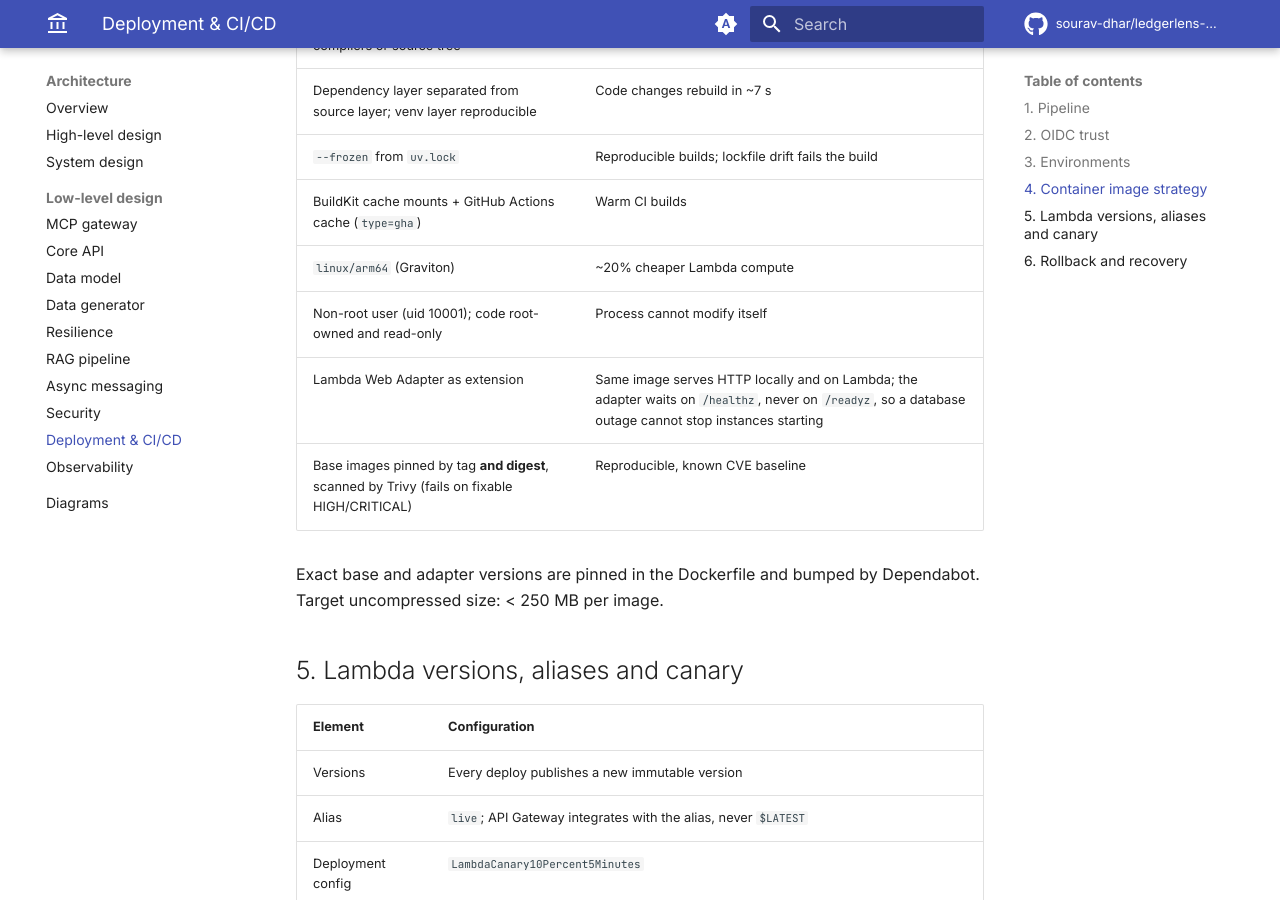
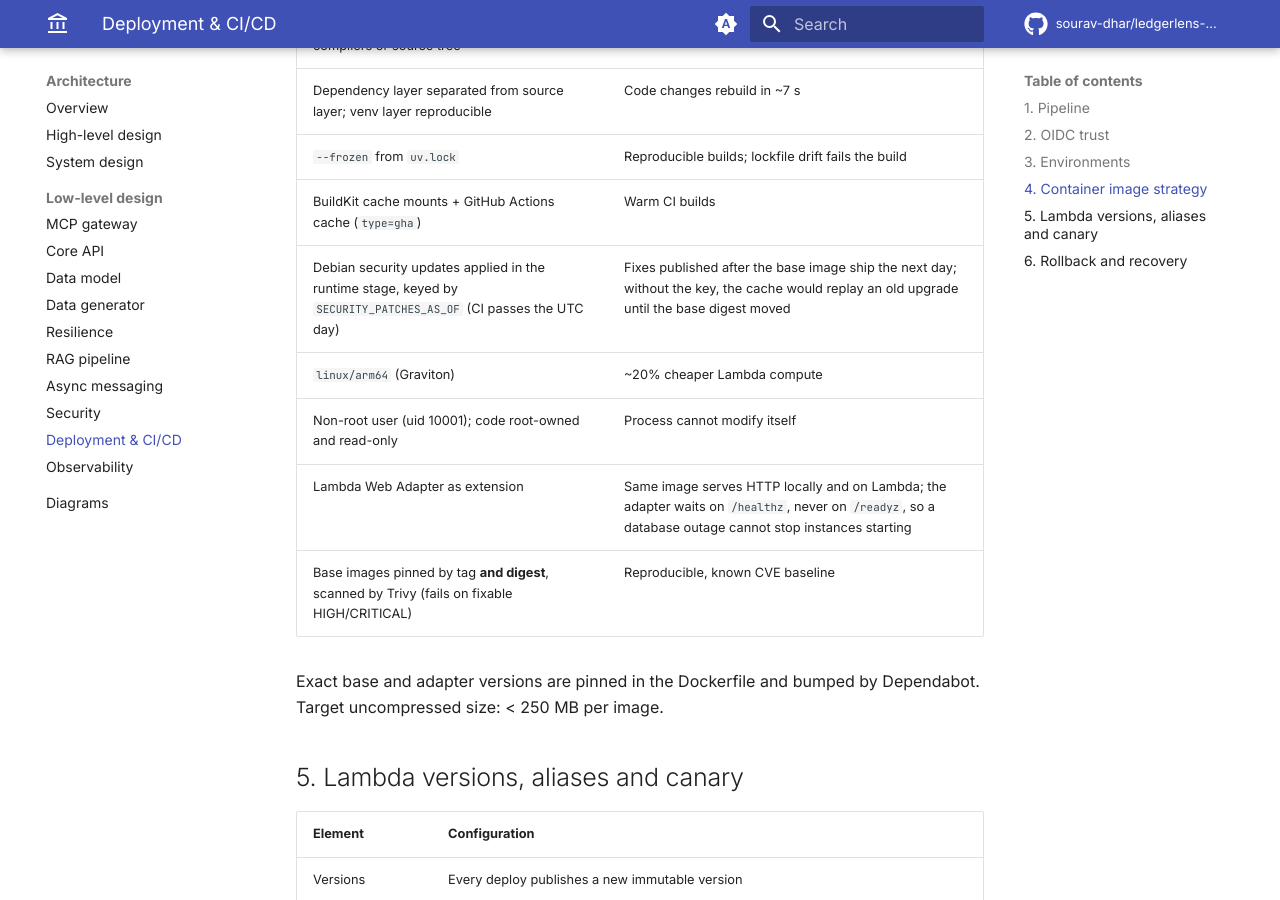
Before and after one commit to sourav-dhar/ledgerlens-mcp, an MkDocs documentation site: the page built from docs/architecture/lld/deployment-cicd.md, in a window 1280 px wide and 900 px high, scrolled down 2602 px. Built offline with MkDocs 1.6.1 and Material for MkDocs 9.7.7, drawn with Linux system fonts in a browser that asks for light colours; comment, search, counter and statistics services are not loaded.

Commit message:
fix(docker): rebuild the security-patch layer daily despite the cache
Every image failed Trivy on CVE-2026-124851 (libzstd1, HIGH) although the
runtime stage runs apt-get upgrade and Debian already ships the fix
(1.5.7+dfsg-1+deb13u1, confirmed in the pinned base image). The GitHub
Actions layer cache replayed the upgrade layer built before the fix was
published: its instruction and base digest had not changed, so patches
stopped floating until Dependabot moved the base. CI now passes the UTC
day as SECURITY_PATCHES_AS_OF, which keys that layer, so it is rebuilt
once a day while the venv and code layers stay cached.

```diff
--- a/docs/architecture/lld/deployment-cicd.md
+++ b/docs/architecture/lld/deployment-cicd.md
@@ -99,6 +99,7 @@ The virtualenv layer is reproducible bit for bit: uv's `uv_cache.json` (source t
 | Dependency layer separated from source layer; venv layer reproducible | Code changes rebuild in ~7 s |
 | `--frozen` from `uv.lock` | Reproducible builds; lockfile drift fails the build |
 | BuildKit cache mounts + GitHub Actions cache (`type=gha`) | Warm CI builds |
+| Debian security updates applied in the runtime stage, keyed by `SECURITY_PATCHES_AS_OF` (CI passes the UTC day) | Fixes published after the base image ship the next day; without the key, the cache would replay an old upgrade until the base digest moved |
 | `linux/arm64` (Graviton) | ~20% cheaper Lambda compute |
 | Non-root user (uid 10001); code root-owned and read-only | Process cannot modify itself |
 | Lambda Web Adapter as extension | Same image serves HTTP locally and on Lambda; the adapter waits on `/healthz`, never on `/readyz`, so a database outage cannot stop instances starting |
```
Also changed, not shown: 2 other files.
